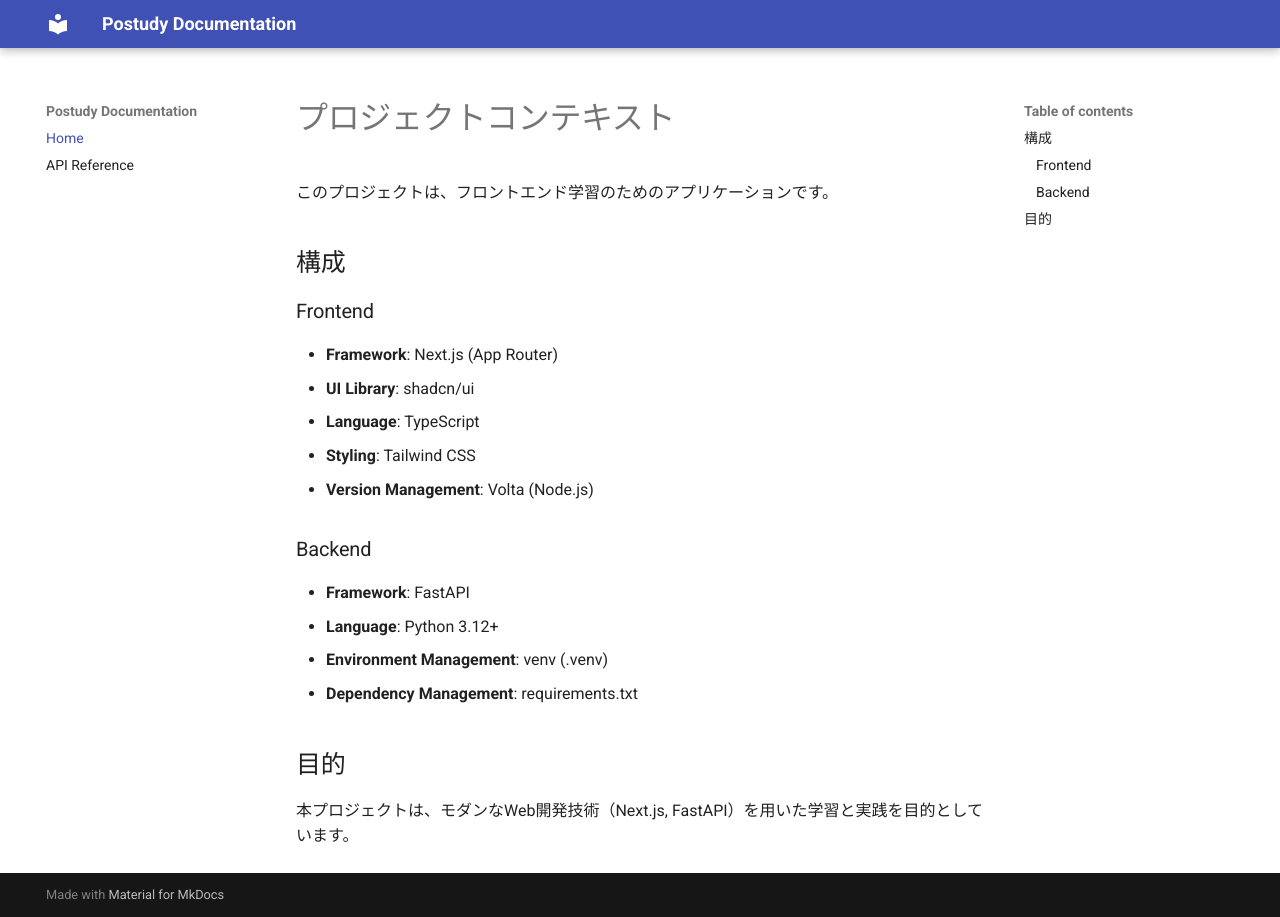
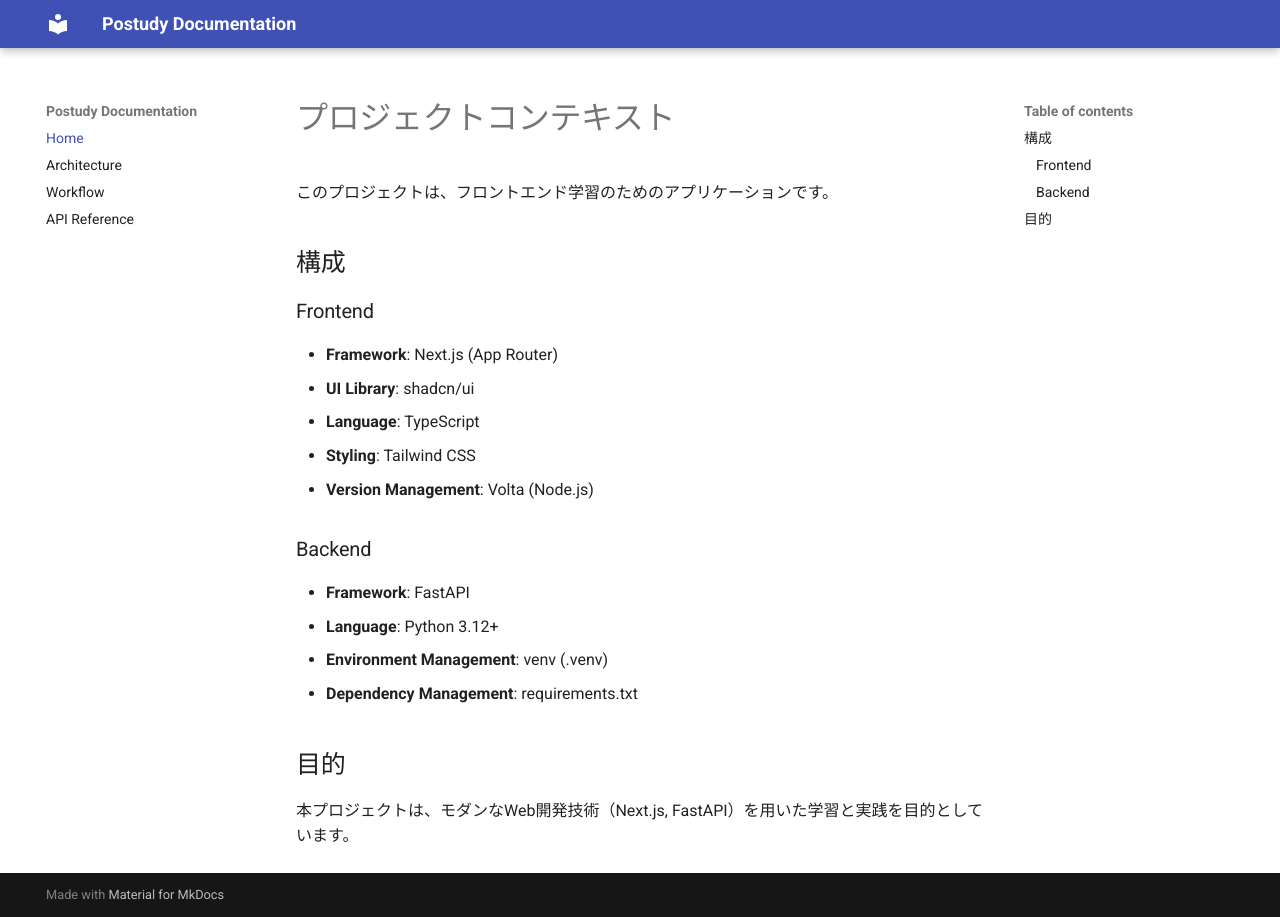
Before and after one commit to umwinter/outputudy, an MkDocs documentation site: the page built from doc/src/context.md, in a window 1280 px wide. Built offline with MkDocs 1.6.1 and Material for MkDocs 9.7.7, drawn with Linux system fonts in a browser that asks for light colours.

Commit message:
docs: move architecture and workflow to src directory

```diff
--- a/doc/mkdocs.yml
+++ b/doc/mkdocs.yml
@@ -4,6 +4,8 @@ site_dir: site
 
 nav:
   - Home: context.md
+  - Architecture: architecture.md
+  - Workflow: workflow.md
   - API Reference: api.md
 
 theme:
```
Also changed, not shown: doc/src/architecture.md (renamed from doc/architecture.md), doc/src/workflow.md (renamed from doc/workflow.md).
